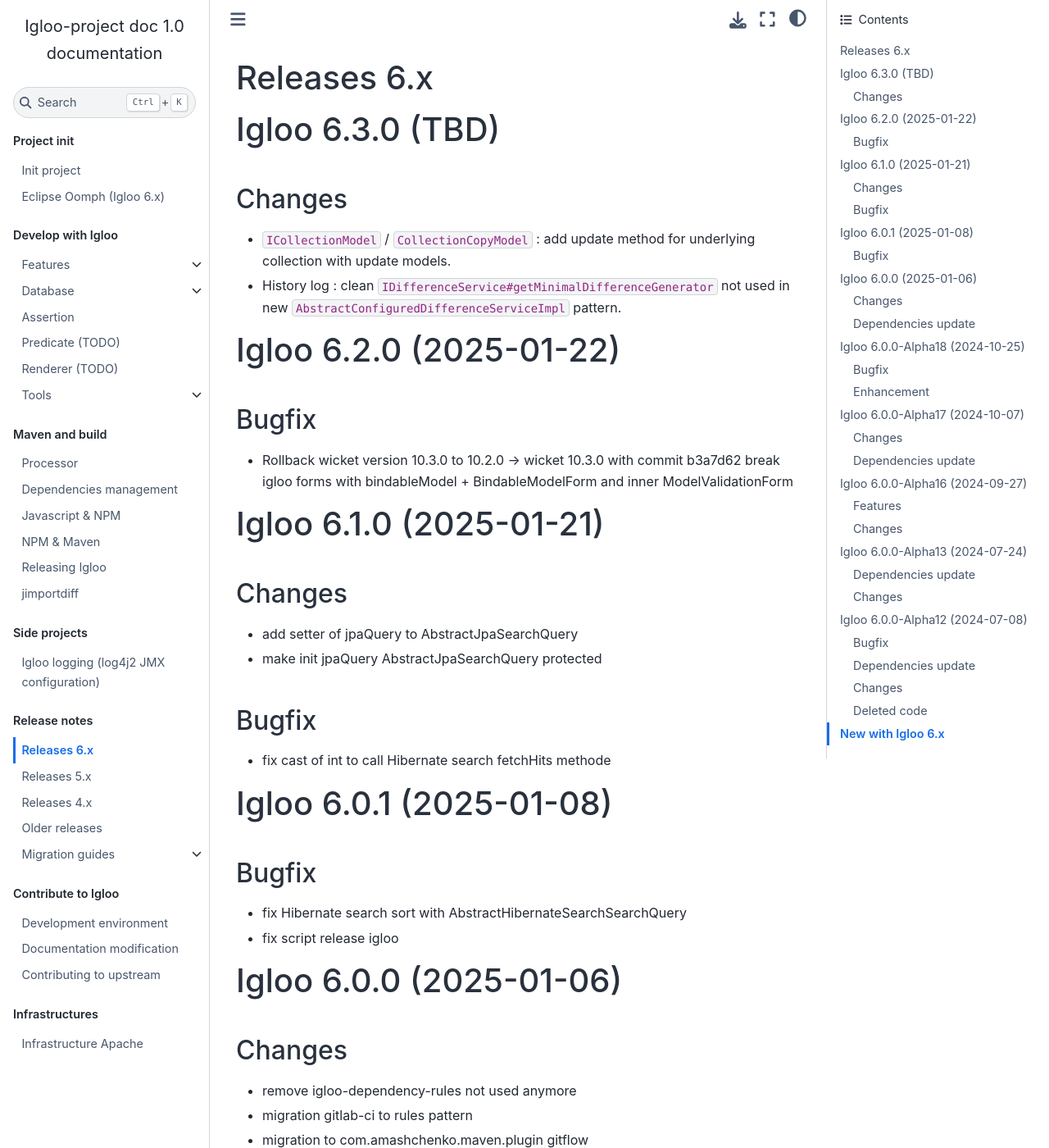
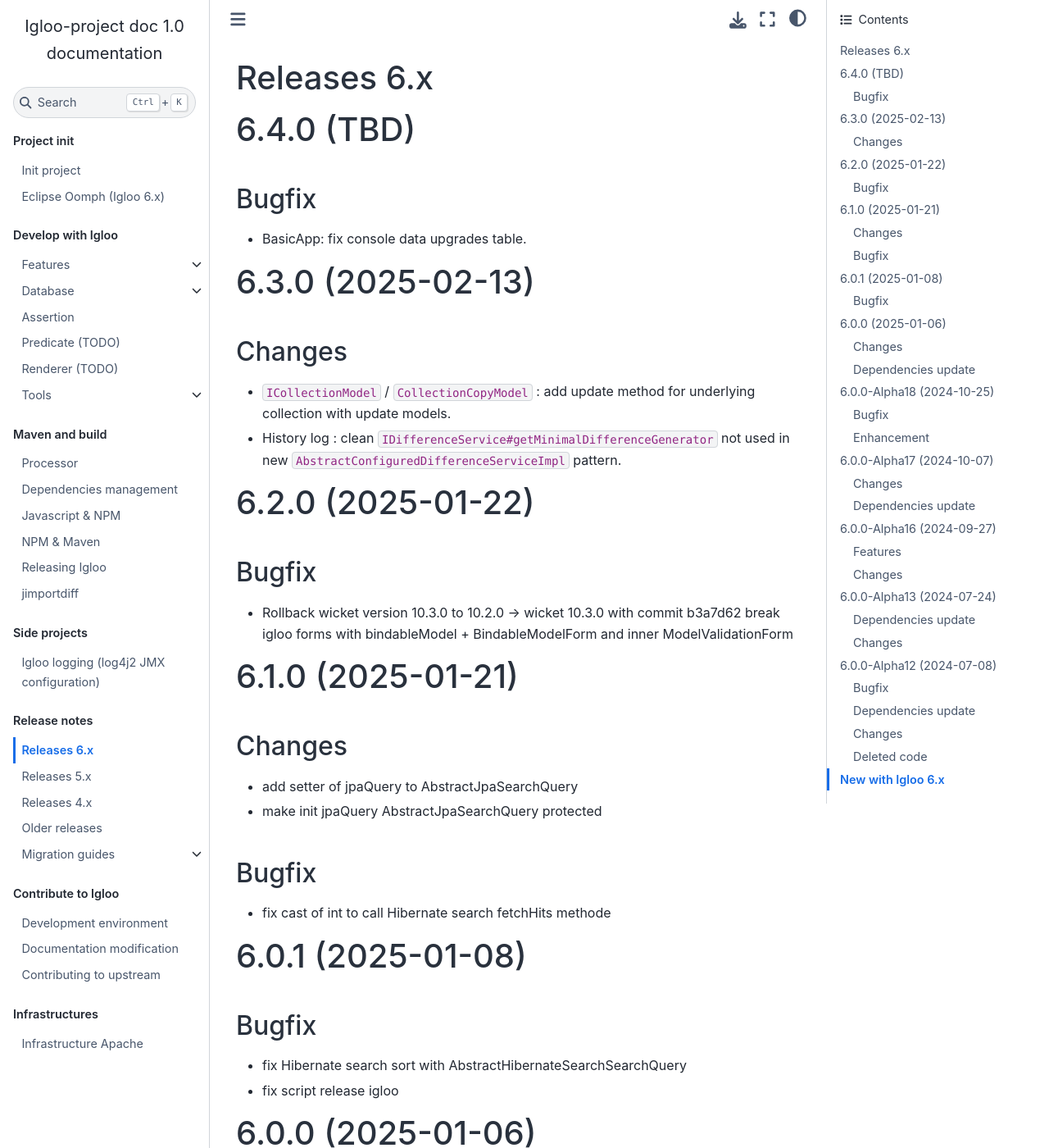
Before and after one commit to igloo-project/igloo-doc, a Sphinx documentation site: the page built from source/release-notes/releases-6.x.md, in a window 1280 px wide and 1400 px high. Shown: the whole window at 82% size. Built offline with Sphinx 7.4.7 and the Sphinx Book theme 1.1.4, drawn with Linux system fonts in a browser that asks for light colours; some of the changed text lies outside the part shown.

Commit message:
Changelog 6.4.0

```diff
--- a/source/release-notes/releases-6.x.md
+++ b/source/release-notes/releases-6.x.md
@@ -1,35 +1,46 @@
 # Releases 6.x
 
-# Igloo 6.3.0 (TBD)
+# 6.4.0 (TBD)
+
+## Bugfix
+
+* BasicApp: fix console data upgrades table.
+
+# 6.3.0 (2025-02-13)
 
 ## Changes
 
 * `ICollectionModel` / `CollectionCopyModel` : add update method for underlying collection with update models.
 * History log : clean `IDifferenceService#getMinimalDifferenceGenerator` not used in new `AbstractConfiguredDifferenceServiceImpl` pattern.
 
-# Igloo 6.2.0 (2025-01-22)
+# 6.2.0 (2025-01-22)
 
 ## Bugfix
+
 * Rollback wicket version 10.3.0 to 10.2.0 -> wicket 10.3.0 with commit b3a7d62 break igloo forms with bindableModel + BindableModelForm and inner  ModelValidationForm
 
-# Igloo 6.1.0 (2025-01-21)
+# 6.1.0 (2025-01-21)
 
 ## Changes
+
 * add setter of jpaQuery to AbstractJpaSearchQuery
 * make init jpaQuery AbstractJpaSearchQuery protected
 
 ## Bugfix
+
 * fix cast of int to call Hibernate search fetchHits methode
 
-# Igloo 6.0.1 (2025-01-08)
+# 6.0.1 (2025-01-08)
 
 ## Bugfix
+
 * fix Hibernate search sort with AbstractHibernateSearchSearchQuery
 * fix script release igloo
 
-# Igloo 6.0.0 (2025-01-06)
+# 6.0.0 (2025-01-06)
 
 ## Changes
+
 * remove igloo-dependency-rules not used anymore
 * migration gitlab-ci to rules pattern
 * migration to com.amashchenko.maven.plugin gitflow
@@ -37,6 +48,7 @@
 * User security: super user check only for role system.
 
 ## Dependencies update
+
 * jackson/-annotations/-core/-databind: 2.18.0 -> 2.18.2
 * jackson-dataformat-xml: 2.18.0 -> 2.18.2
 * jackson-jaxrs-json-provider / jackson-jaxrs-xml-provider: 2.18.0 -> 2.18.2
@@ -85,7 +97,7 @@
 * exec-maven-plugin: 3.4.1 -> 3.5.0
 * spring-boot-maven-plugin: 3.3.4 -> 3.4.0
 
-# Igloo 6.0.0-Alpha18 (2024-10-25)
+# 6.0.0-Alpha18 (2024-10-25)
 
 ## Bugfix
 
@@ -98,7 +110,7 @@
 * {ref}`testcontainers` and {ref}`testcontainers-migration`
 * Storage: reload detached Fichier for validate and invalidate actions.
 
-# Igloo 6.0.0-Alpha17 (2024-10-07)
+# 6.0.0-Alpha17 (2024-10-07)
 
 ## Changes
 
@@ -180,7 +192,7 @@
 * sass-embedded-host: 1.10.0 -> 3.7.1
 * protobuf-java: 3.21.11 -> 4.28.2
 
-# Igloo 6.0.0-Alpha16 (2024-09-27)
+# 6.0.0-Alpha16 (2024-09-27)
 
 ## Features
 
@@ -193,7 +205,7 @@
   `igloo.checks.locale`, `igloo.checks.timezone`, `igloo.checks.charset`).
 * `HistoryLog`: JPA search query.
 
-# Igloo 6.0.0-Alpha13 (2024-07-24)
+# 6.0.0-Alpha13 (2024-07-24)
 
 ## Dependencies update
 
@@ -252,7 +264,7 @@
 * `HibernateSearchLuceneQueryFactoryImpl` / `OldAbstractHibernateSearchSearchQuery` / `OldGenericReferenceDataSearchQueryImpl` moved to igloo-hibernate-search-v5migrationhelper
 * igloo project format changes
 
-# Igloo 6.0.0-Alpha12 (2024-07-08)
+# 6.0.0-Alpha12 (2024-07-08)
 
 ## Bugfix
 
```
Also changed, not shown: source/release-notes/releases-5.x.md (+15 -1 lines).
